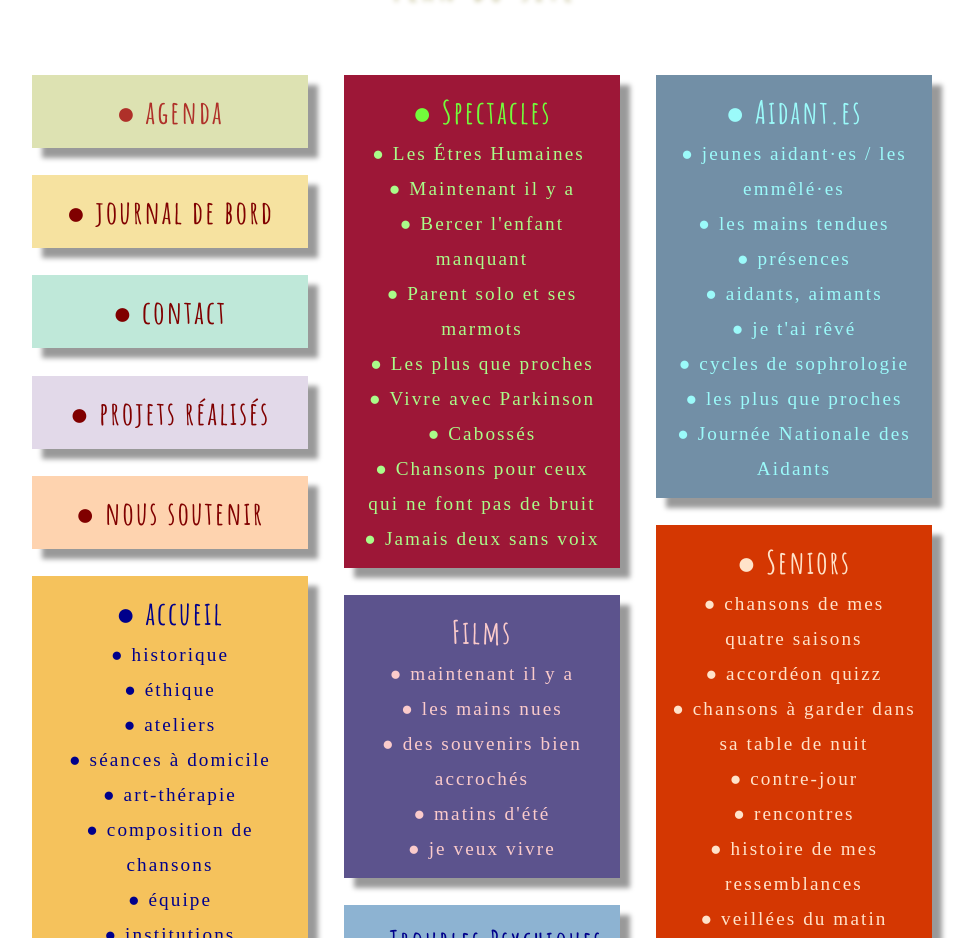
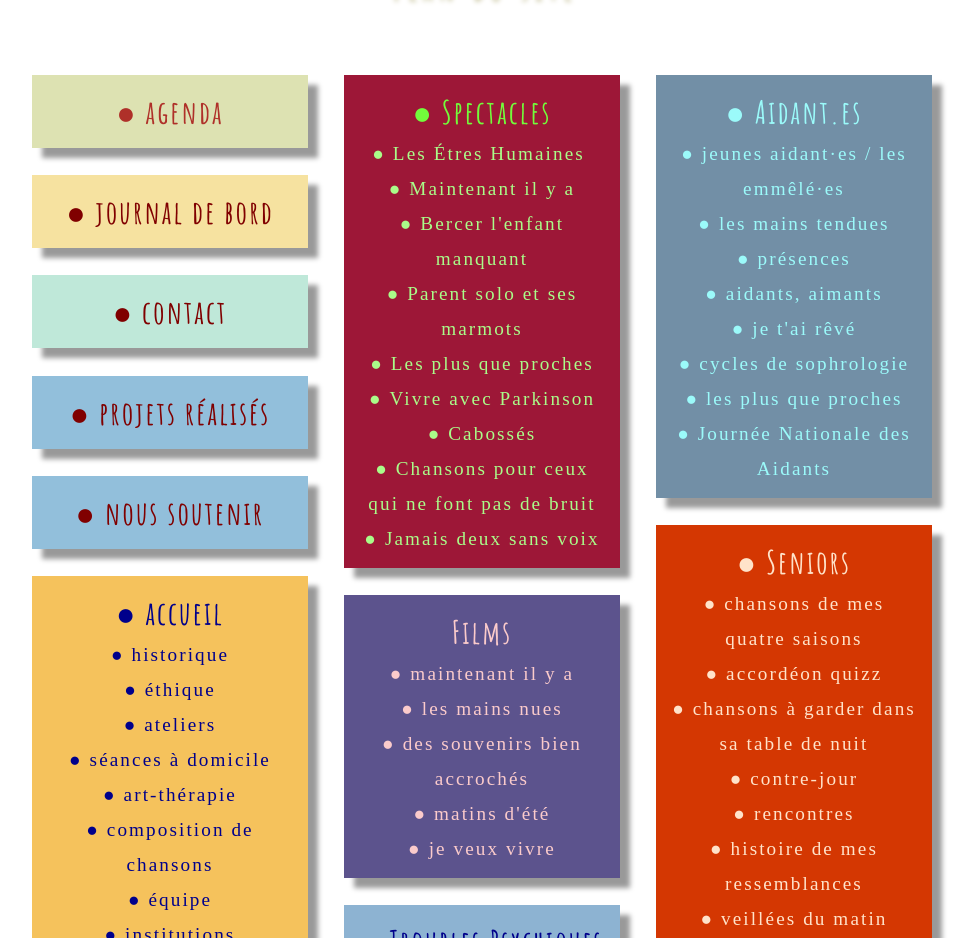
Before and after one commit to leshnik/revertouthaut, a Jekyll site: the page built from sur-le-seuil.md, in a window 1280 px wide. Shown: the part 425-1363 px from the top of the page, without its empty margins (158-1134 px from the left). Built offline with Jekyll 4.4.1, drawn with Linux system fonts in a browser that asks for light colours.

Commit message:
navlist2 other colors

```diff
--- a/_includes/NavListCards2.html
+++ b/_includes/NavListCards2.html
@@ -15,11 +15,11 @@
         <a style="color: #800000" class="nav-list-heading subtlehover" href="/contact">●&nbsp;contact</a><br>
       </p>
 
-      <p class="shadow" style="background: #E2D9E9; width: 28ch">
+      <p class="shadow" style="background: #92BFDB; width: 28ch">
         <a style="color: #800000" class="nav-list-heading subtlehover" href="/projets-realises">●&nbsp;projets réalisés</a><br>
       </p>
 
-    <p class="shadow" style="background: #FED3AF; width: 28ch">
+    <p class="shadow" style="background: #92BFDB; width: 28ch">
       <a style="color: #800000" class="nav-list-heading subtlehover" href="/nous-soutenir">●&nbsp;nous soutenir</a><br>
     </p>
 
```
